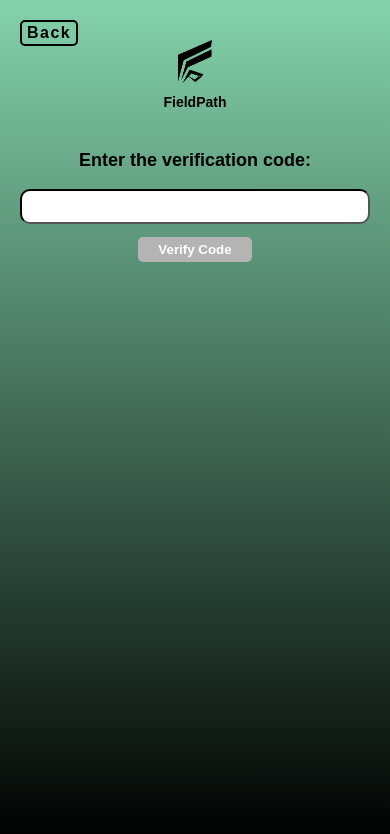
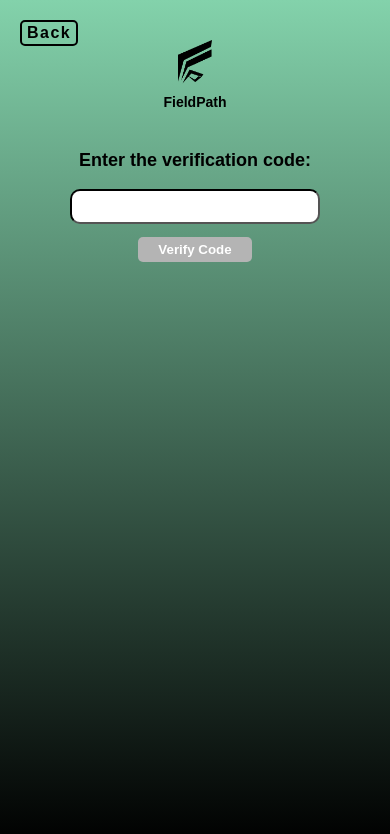
Before and after one commit to drapek9/web_page_fieldpath, a plain HTML site: page verify_code/verify_code.html in a window 390 px wide. Drawn offline with Linux system fonts and the light colour scheme.

Commit message:
social neposouvat + ver code width

```diff
--- a/style.css
+++ b/style.css
@@ -22,6 +22,7 @@ body {
     background-repeat: no-repeat;
     height: 100%;
     padding: 0 10px;
+    overflow: hidden;
 }
 
 h1 {
@@ -115,7 +116,7 @@ nav a {
 }
 
 @media(max-width: 450px){
-    #email_input {
+    #email_input, #my_code_input {
         width: 250px;
     }
 }
```
